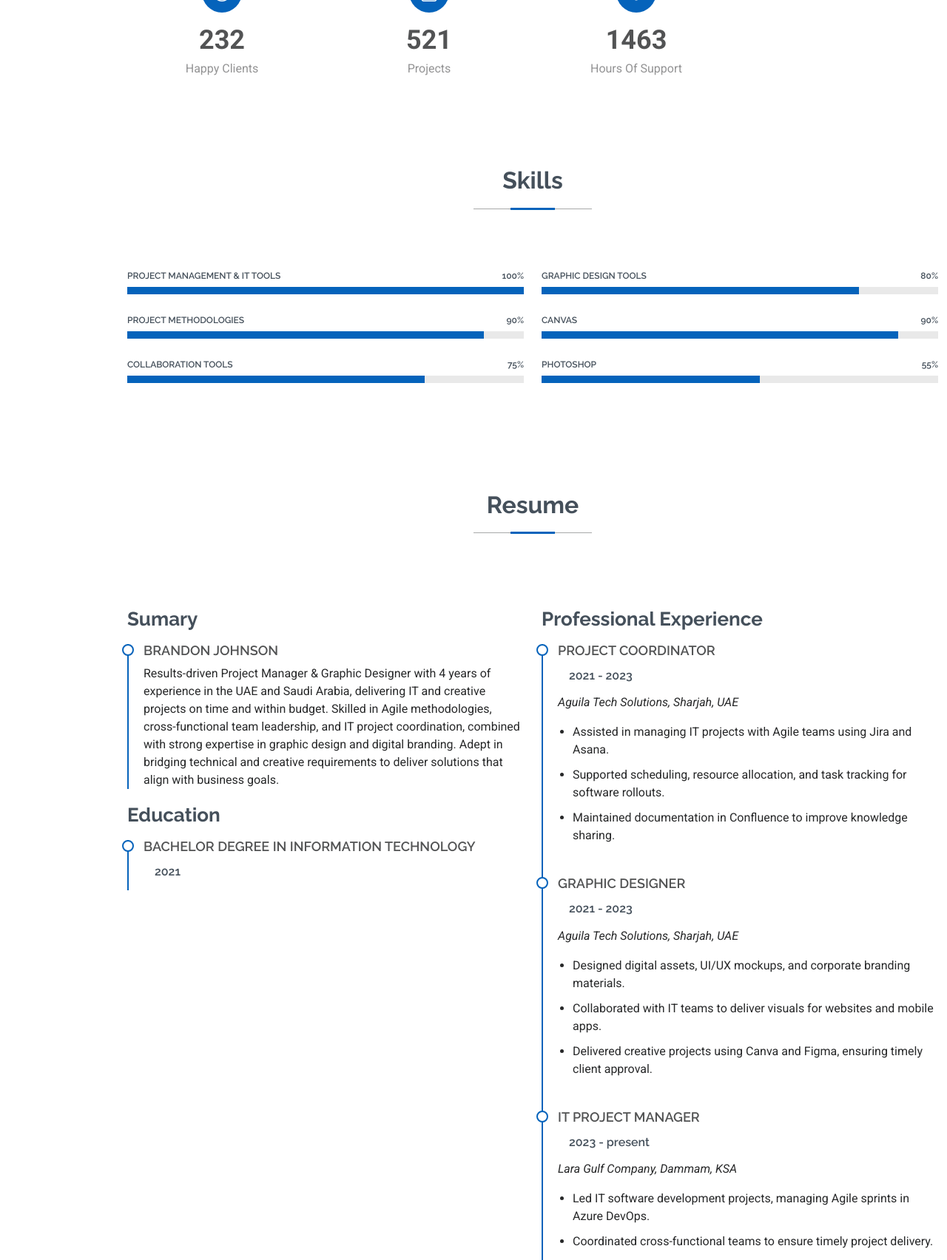
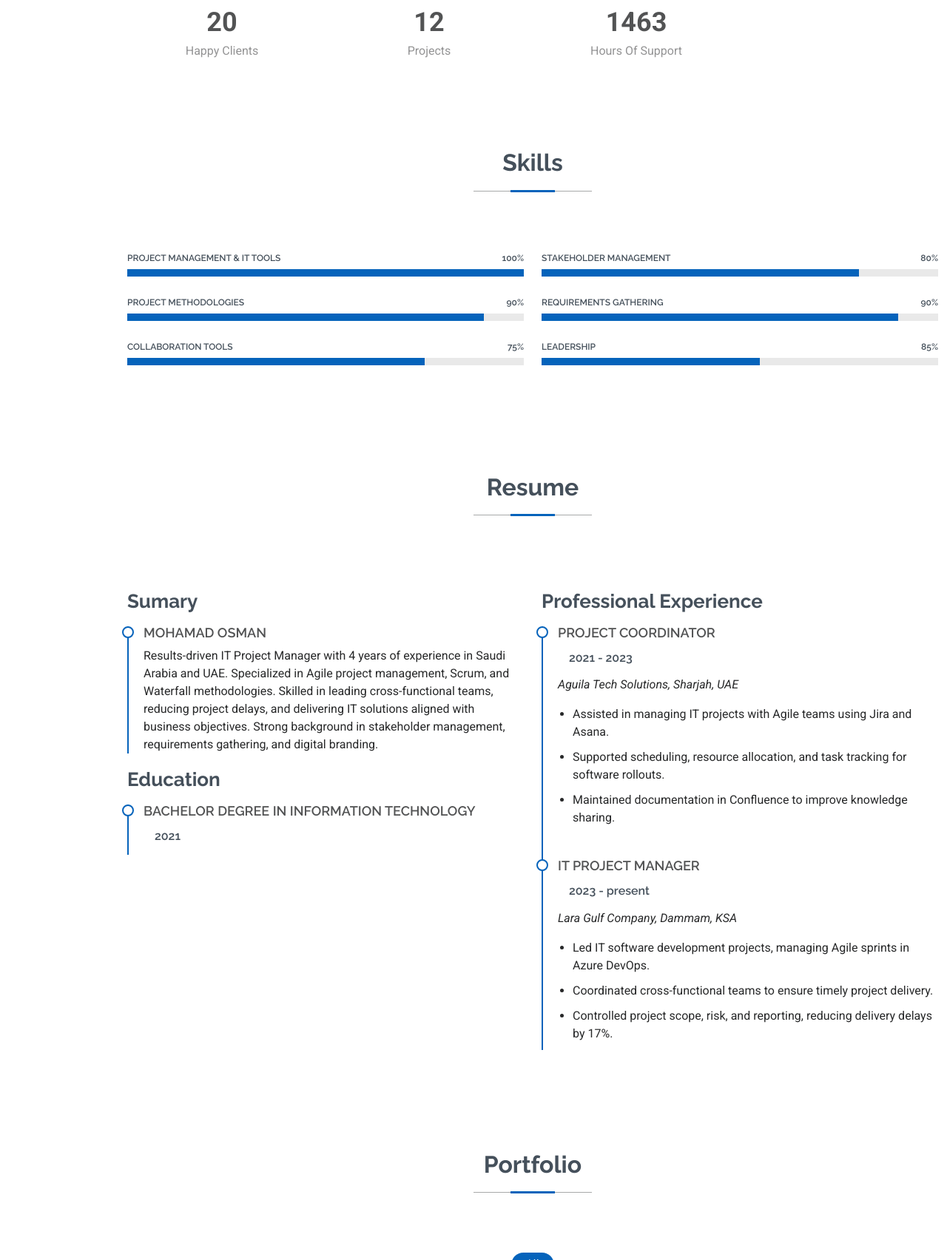
Before and after one commit to BOOGYwithHOODY/MyResume, a plain HTML site: page index.html in a window 1280 px wide. Shown: the part 1584-3288 px from the top of the page at 74% size. Drawn offline with Linux system fonts and the light colour scheme.

Commit message:
index.html

```diff
--- a/index.html
+++ b/index.html
@@ -91,9 +91,9 @@
             <img src="assets/img/me.PNG" class="img-fluid" alt="">
           </div>
           <div class="col-lg-8 content">
-            <h2>Project Manager &amp; Graphic Designer.</h2>
+            <h2>Project Manager &amp;.</h2>
             <p class="fst-italic py-3">
-             Results-driven Project Manager & Graphic Designer with 4 years of experience in the UAE and Saudi Arabia, delivering IT and creative projects on time and within budget. Skilled in Agile methodologies, cross-functional team leadership, and IT project coordination, combined with strong expertise in graphic design and digital branding. Adept in bridging technical and creative requirements to deliver solutions that align with business goals.
+Results-driven IT Project Manager with 4 years of experience in Saudi Arabia and UAE. Specialized in Agile project management, Scrum, and Waterfall methodologies. Skilled in leading cross-functional teams, reducing project delays, and delivering IT solutions aligned with business objectives. Strong background in stakeholder management, requirements gathering, and digital branding.
             </p>
             <div class="row">
               <div class="col-lg-6">
@@ -132,7 +132,7 @@
           <div class="col-lg-3 col-md-6 d-flex flex-column align-items-center">
             <i class="bi bi-emoji-smile"></i>
             <div class="stats-item">
-              <span data-purecounter-start="0" data-purecounter-end="232" data-purecounter-duration="1" class="purecounter"></span>
+              <span data-purecounter-start="0" data-purecounter-end="20" data-purecounter-duration="1" class="purecounter"></span>
               <p>Happy Clients</p>
             </div>
           </div><!-- End Stats Item -->
@@ -140,7 +140,7 @@
           <div class="col-lg-3 col-md-6 d-flex flex-column align-items-center">
             <i class="bi bi-journal-richtext"></i>
             <div class="stats-item">
-              <span data-purecounter-start="0" data-purecounter-end="521" data-purecounter-duration="1" class="purecounter"></span>
+              <span data-purecounter-start="0" data-purecounter-end="12" data-purecounter-duration="1" class="purecounter"></span>
               <p>Projects</p>
             </div>
           </div><!-- End Stats Item -->
@@ -203,21 +203,21 @@
           <div class="col-lg-6">
 
             <div class="progress">
-              <span class="skill"><span>Graphic Design Tools</span> <i class="val">80%</i></span>
+              <span class="skill"><span>Stakeholder Management</span> <i class="val">80%</i></span>
               <div class="progress-bar-wrap">
                 <div class="progress-bar" role="progressbar" aria-valuenow="80" aria-valuemin="0" aria-valuemax="100"></div>
               </div>
             </div><!-- End Skills Item -->
 
             <div class="progress">
-              <span class="skill"><span> Canvas </span> <i class="val">90%</i></span>
+              <span class="skill"><span>Requirements Gathering</span> <i class="val">90%</i></span>
               <div class="progress-bar-wrap">
                 <div class="progress-bar" role="progressbar" aria-valuenow="90" aria-valuemin="0" aria-valuemax="100"></div>
               </div>
             </div><!-- End Skills Item -->
 
             <div class="progress">
-              <span class="skill"><span>Photoshop</span> <i class="val">55%</i></span>
+              <span class="skill"><span>Leadership</span> <i class="val">85%</i></span>
               <div class="progress-bar-wrap">
                 <div class="progress-bar" role="progressbar" aria-valuenow="55" aria-valuemin="0" aria-valuemax="100"></div>
               </div>
@@ -247,9 +247,9 @@
             <h3 class="resume-title">Sumary</h3>
 
             <div class="resume-item pb-0">
-              <h4>Brandon Johnson</h4>
+              <h4>Mohamad Osman</h4>
 <p>
-  Results-driven Project Manager & Graphic Designer with 4 years of experience in the UAE and Saudi Arabia, delivering IT and creative projects on time and within budget. Skilled in Agile methodologies, cross-functional team leadership, and IT project coordination, combined with strong expertise in graphic design and digital branding. Adept in bridging technical and creative requirements to deliver solutions that align with business goals.
+Results-driven IT Project Manager with 4 years of experience in Saudi Arabia and UAE. Specialized in Agile project management, Scrum, and Waterfall methodologies. Skilled in leading cross-functional teams, reducing project delays, and delivering IT solutions aligned with business objectives. Strong background in stakeholder management, requirements gathering, and digital branding.
 
 </p>
             </div><!-- Edn Resume Item -->
@@ -277,16 +277,6 @@
               </ul>
             </div><!-- Edn Resume Item -->
 
-            <div class="resume-item">
-              <h4>Graphic Designer </h4>
-              <h5>2021 - 2023</h5>
-              <p><em>Aguila Tech Solutions, Sharjah, UAE</em></p>
-              <ul>
-<li>Designed digital assets, UI/UX mockups, and corporate branding materials.</li>
-<li>Collaborated with IT teams to deliver visuals for websites and mobile apps.</li>
-<li>Delivered creative projects using Canva and Figma, ensuring timely client approval.</li>
-              </ul>
-            </div><!-- Edn Resume Item -->
 
             <div class="resume-item">
               <h4>IT Project Manager </h4>
```
